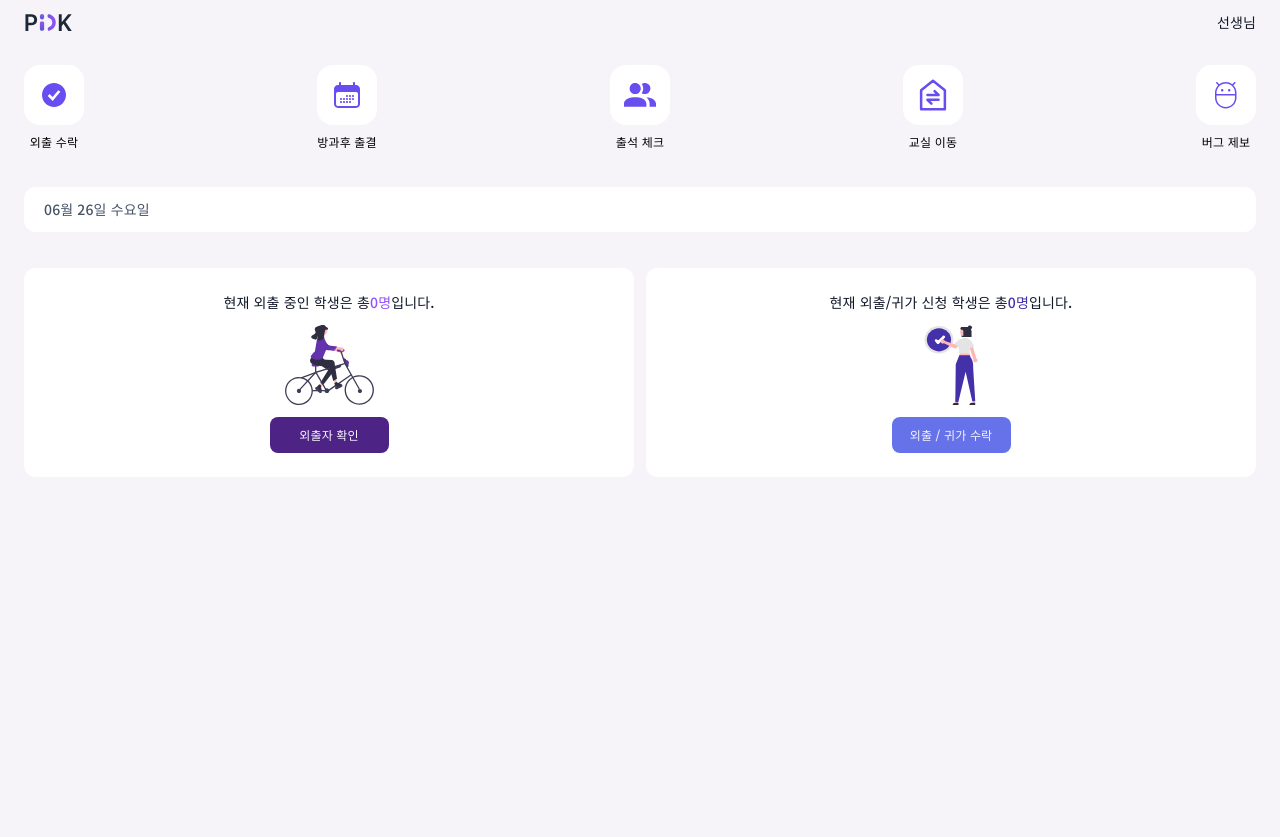
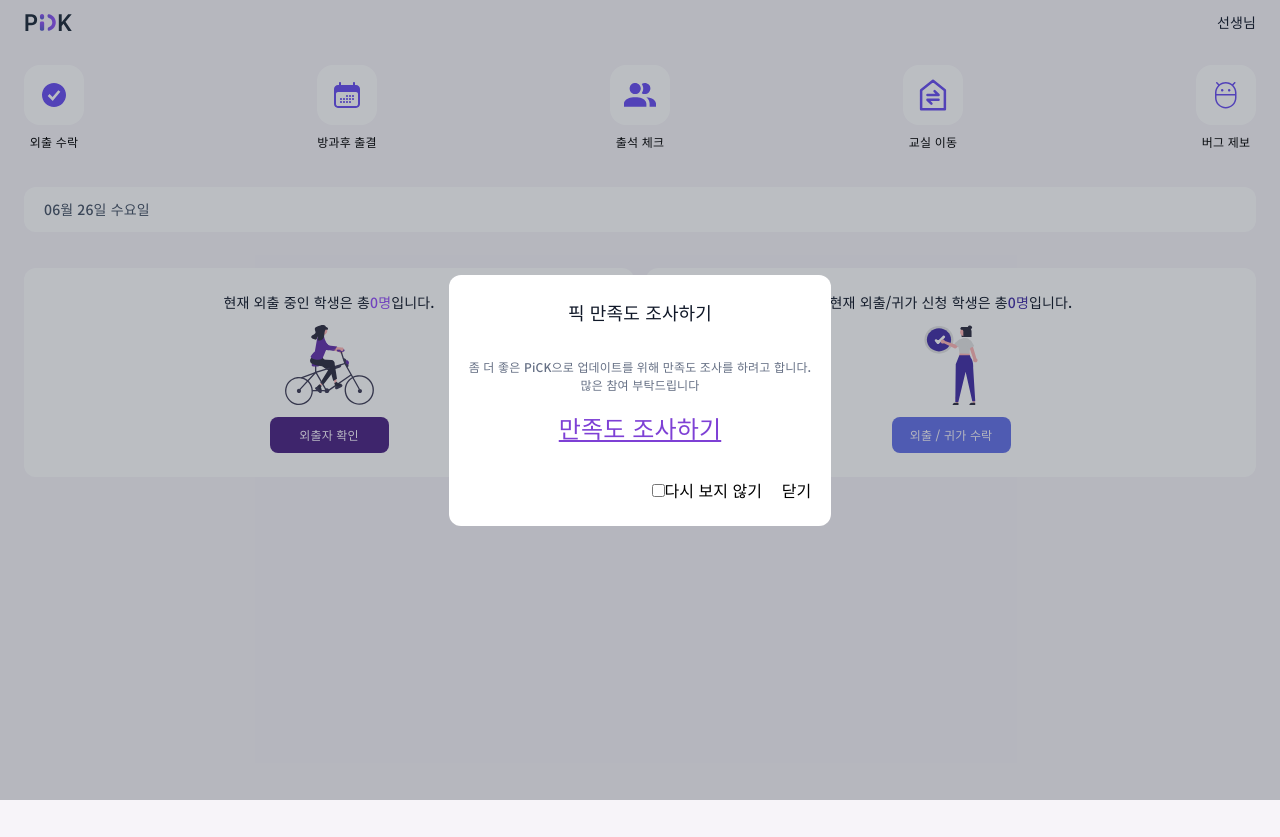
Before and after one commit to DSM-PICK/PICK2024_FRONT_TEACHER, a Next.js app: page /main in a window 1280 px wide. Built offline with nearby package versions, Linux system fonts and the light colour scheme; no server answers.

Commit message:
add : 설문조사 팝업

```diff
--- a/src/app/main/page.tsx
+++ b/src/app/main/page.tsx
@@ -10,15 +10,24 @@ import attendanceImg from "@/assets/svg/attendance.svg";
 import outingImg from "@/assets/svg/outing.svg";
 import moveClassImg from "@/assets/svg/moveClass.svg";
 import BugImg from "@/assets/svg/bug.svg";
+import Survey from "@/components/survey";
 
 const Main = () => {
   const [floor, setFloor] = useState<string>();
+  const [surveyModal, setSurveyModal] = useState<boolean>(false);
   const { data: getDirector } = GetTodaydirector();
   GetName();
 
   useEffect(() => {
     if (getDirector) setFloor(getDirector);
   }, [getDirector]);
+
+  useEffect(() => {
+    const check = localStorage.getItem("survey");
+    if (check !== "OK") {
+      setSurveyModal(true);
+    }
+  }, []);
 
   return (
     <>
@@ -41,6 +50,13 @@ const Main = () => {
           <CheckPage type="outGoing" />
           <CheckPage type="homecoming" />
         </div>
+        {surveyModal && (
+          <Survey
+            onClick={() => {
+              setSurveyModal(false);
+            }}
+          />
+        )}
       </div>
     </>
   );
--- /dev/null
+++ b/src/components/survey/index.tsx
@@ -0,0 +1,60 @@
+import { useState } from "react";
+
+interface SurveyProp {
+  onClick: () => void;
+}
+
+const Survey = ({ onClick }: SurveyProp) => {
+  const [isChecked, setIsChecked] = useState(false);
+
+  const handleCheckboxChange = () => {
+    setIsChecked(!isChecked);
+    if (!isChecked) {
+      localStorage.setItem("survey", "OK");
+    } else {
+      localStorage.removeItem("survey");
+    }
+  };
+  return (
+    <div className=" inset-0 fixed flex items-center justify-center bg-gray-800 bg-opacity-30">
+      <div className=" z-10 bg-white rounded-xl px-5 py-6">
+        <div className="flex flex-col gap-8 items-center">
+          <div className=" text-neutral-50 text-center  text-sub-title2-M">
+            픽 만족도 조사하기
+          </div>
+          <div className=" text-label2 text-neutral-400 text-center">
+            좀 더 좋은 PiCK으로 업데이트를 위해 만족도 조사를 하려고 합니다.
+            <br />
+            많은 참여 부탁드립니다
+          </div>
+        </div>
+        <a
+          href="https://forms.gle/fAQ9yoNTyQvdY4q59"
+          className="text-heading6-M select-none underline text-primary-400 flex justify-center mt-4"
+          target="_blank"
+          rel="noopener noreferrer"
+        >
+          만족도 조사하기
+        </a>
+        <div className="flex items-center gap-1 mt-8 justify-end">
+          <div>
+            <input
+              id="check"
+              type="checkbox"
+              checked={isChecked}
+              onChange={handleCheckboxChange}
+            />
+            <label htmlFor="check" className=" select-none">
+              다시 보지 않기
+            </label>
+          </div>
+          <div className="cursor-pointer ml-4  select-none" onClick={onClick}>
+            닫기
+          </div>
+        </div>
+      </div>
+    </div>
+  );
+};
+
+export default Survey;
```
